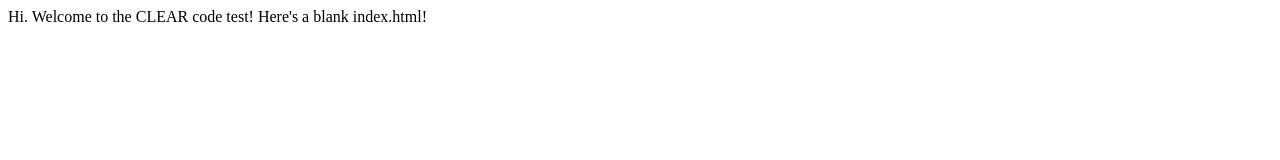
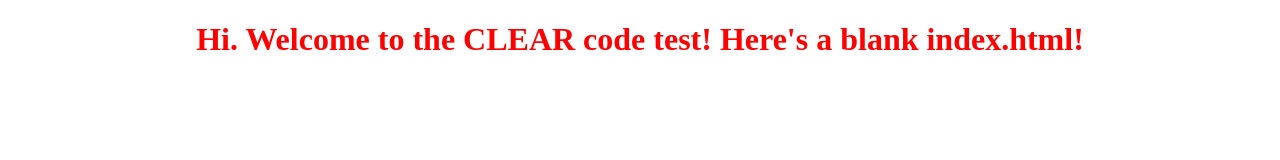
Before and after one commit to yangalav/Membership-Costs, a website: page public/index.html in a window 1280 px wide. Drawn offline with Linux system fonts and the light colour scheme.

Commit message:
added css folder

```diff
--- /dev/null
+++ b/public/css/main.css
@@ -0,0 +1,4 @@
+h1 {
+  text-align: center;
+  color: red;
+}
--- a/public/index.html
+++ b/public/index.html
@@ -2,8 +2,9 @@
 <html>
   <title>CLEAR code test</title>
   <head>
+    <link rel="stylesheet" href="css/main.css">
   </head>
   <body>
-    Hi. Welcome to the CLEAR code test! Here's a blank index.html!
+    <h1>Hi. Welcome to the CLEAR code test! Here's a blank index.html!</h1>
   </body>
 </html>
```
